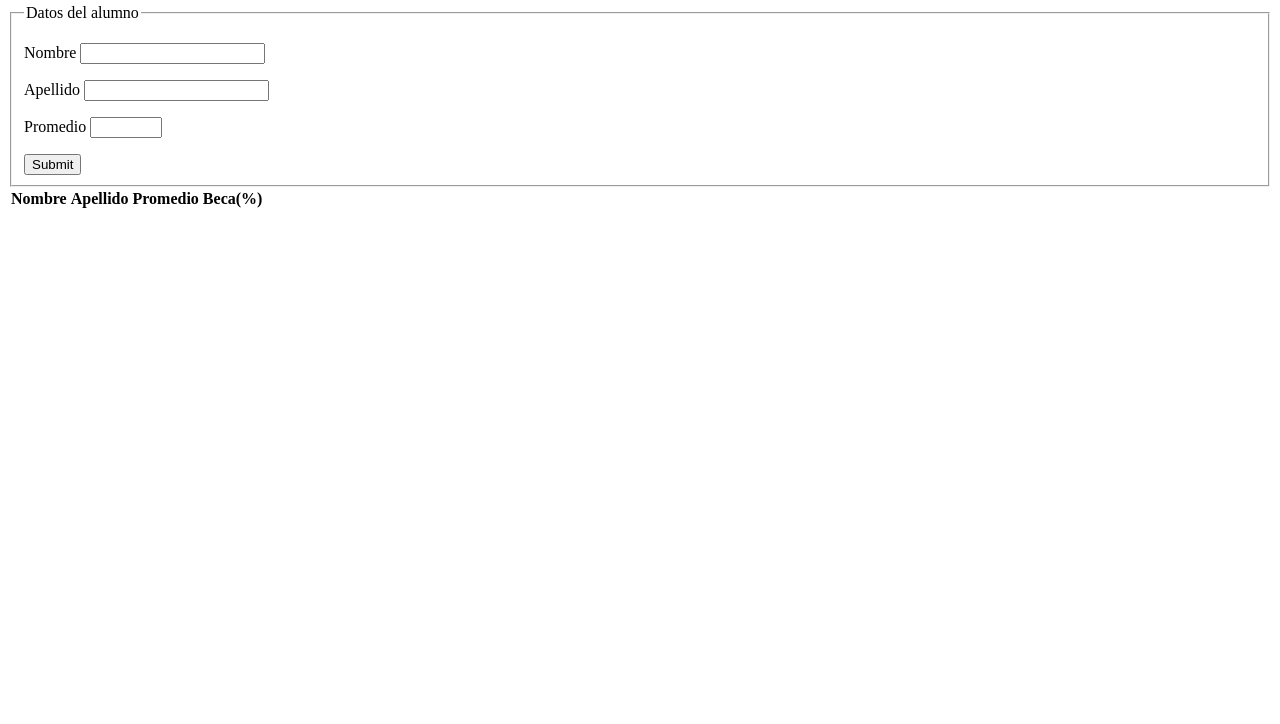
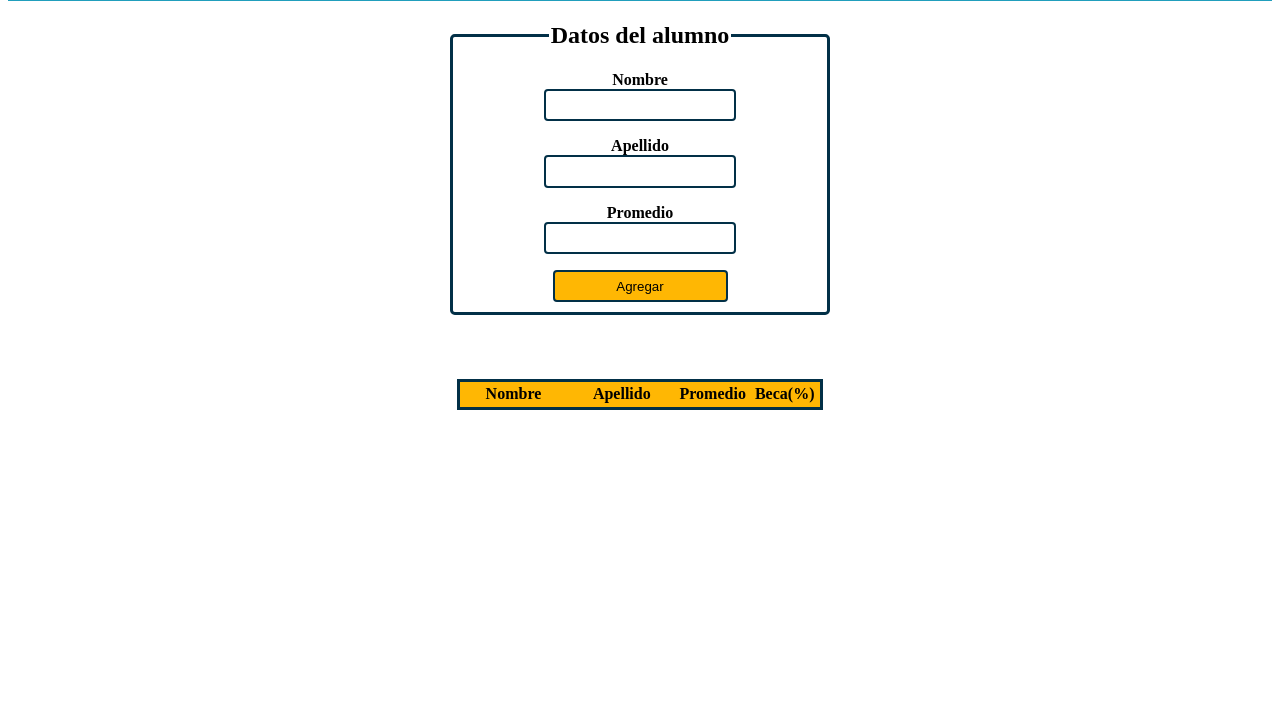
Before and after one commit to whatevaaar/cl-beca, a plain HTML site: page index.html in a window 1280 px wide. Shown: the part 76-800 px from the top of the page. Drawn offline with nearby package versions, Linux system fonts and the light colour scheme; files that its build step writes are made by us from their sources.

Commit message:
styles/html and js fixes

```diff
--- a/index.html
+++ b/index.html
@@ -5,7 +5,7 @@
     <meta name="viewport" content="width=device-width, initial-scale=1.0" />
     <meta http-equiv="X-UA-Compatible" content="ie=edge" />
     <title>Calculadora de becas</title>
-    <link rel="stylesheet" href="style.css" />
+    <link rel="stylesheet" href="styles/style.css" />
   </head>
   <body>
     <main>
@@ -36,7 +36,7 @@
                 maxlength="2"
               />
             </p>
-            <input type="submit" />
+            <input type="submit" value="Agregar" />
           </fieldset>
         </form>
       </section>
@@ -50,6 +50,7 @@
               <th scope="col">Beca(%)</th>
             </tr>
           </thead>
+          <tbody></tbody>
         </table>
       </section>
     </main>
--- a/scripts/index.js
+++ b/scripts/index.js
@@ -7,13 +7,13 @@ function calculateGrant(grade) {
   else if (grade >= 9) {
     return grade === 9 ? 30 : round((100 * grade) / 10);
   } else {
-    return grade === 8 ? 30 : round((30 * grade) / 9);
+    return grade === 8 ? 20 : round((30 * grade) / 9);
   }
 }
 
 function appendToTable(formData) {
-  const table = document.getElementById("tabla-promedios");
-  const row = table.insertRow(1);
+  const table = document.getElementById("tabla-promedios").getElementsByTagName('tbody')[0];
+  const row = table.insertRow(0);
   const cellNombre = row.insertCell(0);
   const cellApellido = row.insertCell(1);
   const cellPromedio = row.insertCell(2);
--- a/styles/style.scss
+++ b/styles/style.scss
@@ -0,0 +1,86 @@
+$mainColor: #023047;
+$accentColor: #ffb703;
+$rowOdd: #219ebc;
+$rowEven: #8ecae6;
+
+@mixin borderRoundedCorner() {
+  border-radius: 0.3em;
+  border: 0.2em solid $mainColor;
+}
+
+h1 {
+  background-color: #219ebc;
+  color: aliceblue;
+  text-align: center;
+  padding: 0.5em;
+  margin-top: 0;
+}
+#tabla-promedios {
+  table-layout: fixed;
+  @include borderRoundedCorner();
+  border-collapse: collapse;
+  margin: auto;
+  th,
+  td {
+    padding: 0.2em;
+  }
+  tr:nth-child(odd) {
+    background-color: $rowOdd;
+  }
+  tr:nth-child(even) {
+    background-color: $rowEven;
+  }
+
+  thead {
+    tr {
+      background-color: $accentColor !important;
+    }
+    th:nth-child(1) {
+      width: 30%;
+    }
+    th:nth-child(2) {
+      width: 30%;
+    }
+    th:nth-child(3) {
+      width: 20%;
+    }
+    th:nth-child(4) {
+      width: 20%;
+    }
+  }
+  tbody {
+    text-align: center;
+  }
+}
+
+form {
+  margin: auto;
+  text-align: center;
+  display: block;
+  max-width: 30vw;
+  margin-bottom: 4rem;
+  label{
+    width: 20%;
+    display: block;
+    margin: auto;
+    font-weight: bold;
+  }
+  input {
+    @include borderRoundedCorner();
+    padding: 0.5em;
+
+    width: 50%;
+  }
+  input[type="submit"] {
+    display: block;
+    margin: auto;
+    background-color: $accentColor;
+  }
+  fieldset {
+    @include borderRoundedCorner();
+  }
+  legend {
+    font-size: x-large;
+    font-weight: bold;
+  }
+}
```
Also changed, not shown: styles/style.css (added), 1 other file.
